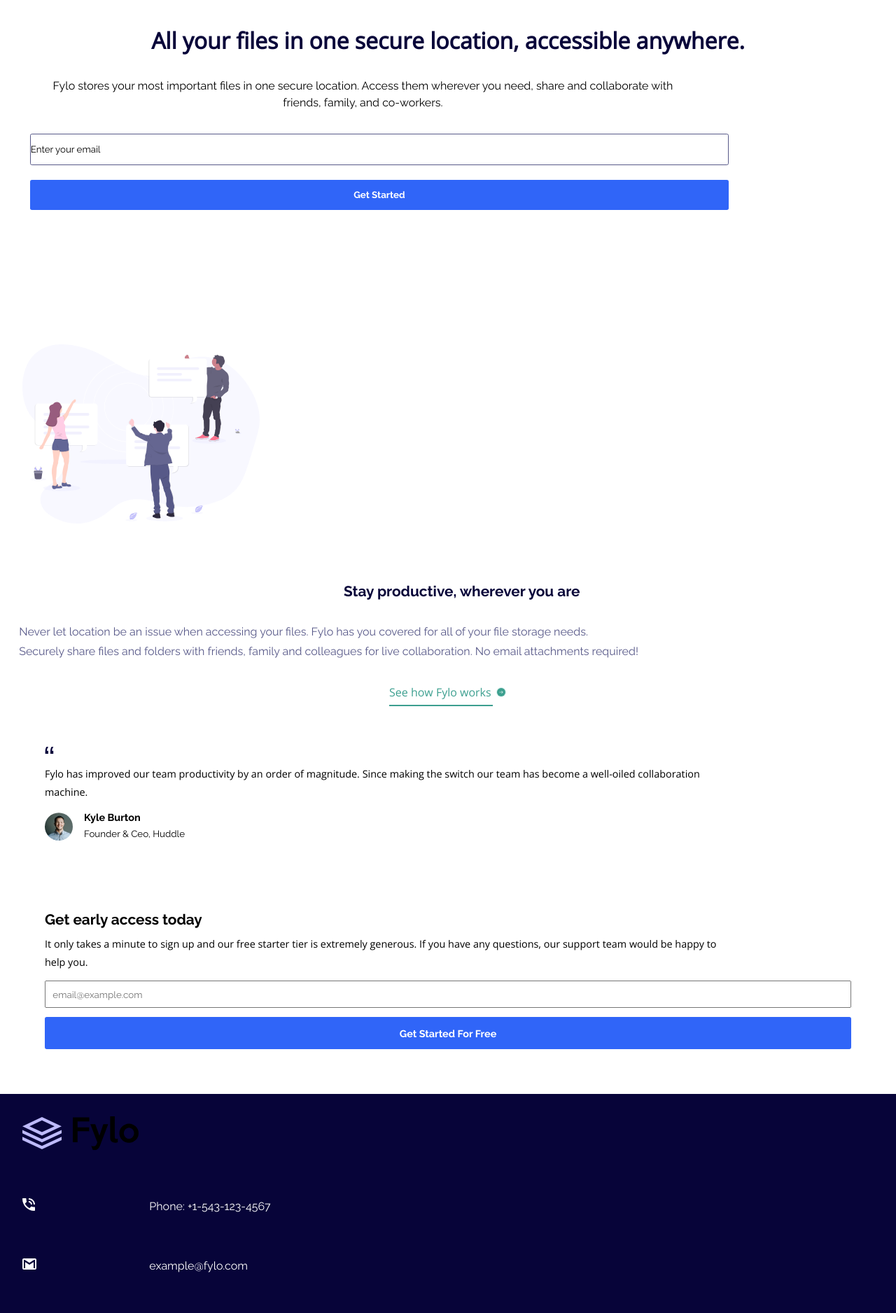
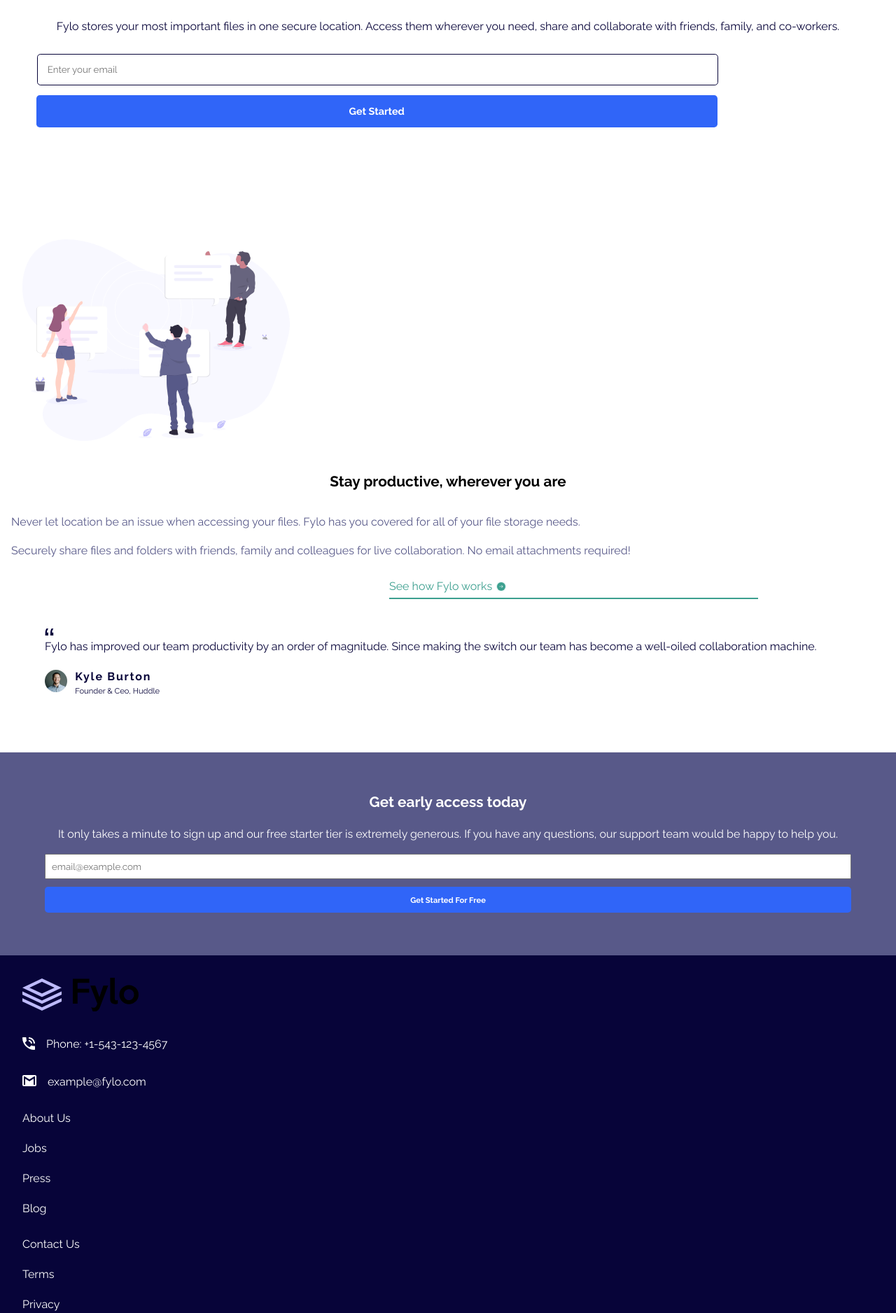
Before and after one commit to TheCoderGuru/fylo-landing-page-with-two-column-layout, a website: page src/index.html in a window 1280 px wide. Shown: the part 420-2296 px from the top of the page at 70% size. Drawn offline with nearby package versions, Linux system fonts and the light colour scheme; files that its build step writes are made by us from their sources; files whose address does not match are found by name.

Commit message:
Updated the code in the staged files in terms of currently working on the mobile version

```diff
--- a/src/index.html
+++ b/src/index.html
@@ -6,10 +6,6 @@
     <!-- displays site properly based on user's device -->
     <link rel="preconnect" href="https://fonts.googleapis.com" />
     <link rel="preconnect" href="https://fonts.gstatic.com" crossorigin />
-    <link
-      href="https://fonts.googleapis.com/css2?family=Raleway:wght@400;700&display=swap"
-      rel="stylesheet"
-    />
     <link rel="preconnect" href="https://fonts.googleapis.com" />
     <link rel="preconnect" href="https://fonts.gstatic.com" crossorigin />
     <link
@@ -20,7 +16,7 @@
       rel="icon"
       type="image/png"
       sizes="32x32"
-      href="./images/favicon-32x32.png"
+      href="./assets/images/favicon-32x32.png"
     />
 
     <link rel="stylesheet" href="css/style.css" />
@@ -35,7 +31,7 @@
         <div>
           <img
             class="navbar__logo"
-            src="./images/logo.svg"
+            src="./assets/images/logo.svg"
             alt="website logo for fylo"
           />
         </div>
@@ -47,7 +43,14 @@
       </nav>
     </header>
     <main>
-      <div class="hero-grid">
+      <div class="hero__grid">
+        <div>
+          <img
+            class="hero__image image"
+            src="./assets/images/illustration-1.svg"
+            alt="hero image"
+          />
+        </div>
         <div class="hero">
           <h1 class="hero__title">
             All your files in one secure location, accessible anywhere.
@@ -57,66 +60,75 @@
             them wherever you need, share and collaborate with friends, family,
             and co-workers.
           </p>
-          <div class="hero-flex-group">
+          <form class="hero__flex">
             <input
+              class="hero__flex__email"
               type="email"
               name="email"
               id=""
               placeholder="Enter your email"
             />
-            <input type="submit" value="Get Started" />
-          </div>
-        </div>
-        <div>
-          <img
-            class="hero__image image"
-            src="./images/illustration-1.svg"
-            alt="hero image"
+            <input
+              class="hero__flex__submit"
+              type="submit"
+              value="Get Started"
             />
+          </form>
         </div>
       </div>
 
       <div class="container">
         <img
           class="container__image image"
-          src="./images/illustration-2.svg"
+          src="./assets/images/illustration-2.svg"
           alt="illustration showing a group of productive people"
         />
         <h1 class="container__title">Stay productive, wherever you are</h1>
         <p class="container__description">
           Never let location be an issue when accessing your files. Fylo has you
           covered for all of your file storage needs.
-          <span>
-            <br />Securely share files and folders with friends, family and
-            colleagues for live collaboration. No email attachments required!
-          </span>
         </p>
-        <div class="flex">
-          <a class="container__link" href="#">See how Fylo works</a>
+        <p class="container__description__lower">
+          Securely share files and folders with friends, family and colleagues
+          for live collaboration. No email attachments required!
+        </p>
+        <div class="container__lower">
+          <a class="container__lower__link" href="#">See how Fylo works</a>
           <img
-            src="./images/icon-arrow.svg"
+            class="container__lower__icon"
+            src="./assets/images/icon-arrow.svg"
             alt="arrow pointing to the right"
           />
         </div>
       </div>
 
       <div class="quote">
-        <img src="./images/icon-quotes.svg" alt="quotes icon" />
-        <p>
+        <img
+          class="quote__icon"
+          src="./assets/images/icon-quotes.svg"
+          alt="quotes icon"
+        />
+        <p class="quote__description">
           Fylo has improved our team productivity by an order of magnitude.
           Since making the switch our team has become a well-oiled collaboration
           machine.
         </p>
-        <div class="flex-author">
+        <div class="quote__flex-author">
           <div>
-            <img src="./images/avatar-testimonial.jpg" alt="" />
+            <img
+              class="quote__flex-author__avatar"
+              src="./assets/images/avatar-testimonial.jpg"
+              alt=""
+            />
           </div>
-          <div class="flex-lower">
-            <p>Kyle Burton</p>
-            <small>Founder & Ceo, Huddle</small>
+          <div class="quote__flex-lower">
+            <p class="quote__flex-lower__author-name">Kyle Burton</p>
+            <small class="quote__flex-lower__author-position"
+              >Founder & Ceo, Huddle</small
+            >
           </div>
         </div>
-
+      </div>
         <div class="access-container">
           <div>
             <h1 class="access-container__title">Get early access today</h1>
@@ -126,24 +138,26 @@
               would be happy to help you.
             </p>
           </div>
-          <div class="button-group">
+          <div class="centered">
+            <div class="button__group">
               <input
-              class="field-email"
+                class="button__group__email"
                 type="text"
                 name=""
                 id=""
                 placeholder="email@example.com"
               />
-            <a class="btn btn-primary" href="">Get Started For Free</a>
+              <a class="button__group__submit" href="">Get Started For Free</a>
             </div>
           </div>
         </div>
-      <footer class="footer-container">
+      </div>
+      <footer class="footer">
         <div>
-          <img src="./images/logo.svg" alt="logo" />
+          <img class="footer__logo" src="./assets/images/logo.svg" alt="logo" />
           <div class="footer-item">
             <div>
-              <img src="./images/icon-phone.svg" alt="phone icon" />
+              <img class="footer-icon" src="./assets/images/icon-phone.svg" alt="phone icon" />
             </div>
             <div class="flex-item">
               <p>Phone: +1-543-123-4567</p>
@@ -151,7 +165,7 @@
           </div>
           <div class="footer-item">
             <div>
-              <img src="./images/icon-email.svg" alt="email icon" />
+              <img class="footer-icon" src="./assets/images/icon-email.svg" alt="email icon" />
             </div>
             <div class="flex-item">
               <p>example@fylo.com</p>
--- a/src/sass/style.scss
+++ b/src/sass/style.scss
@@ -6,6 +6,7 @@
 $moderate-cyan: hsl(170, 45%, 43%);
 $light-grayish-blue: hsl(240, 75%, 98%);
 $light-gray: hsl(0, 0%, 75%);
+$font-sans: "Raleway", sans-serif;
 
 * {
   padding: 0;
@@ -13,11 +14,12 @@
   box-sizing: border-box;
   text-decoration: none;
   outline: none;
-  font-family: "Raleway", sans-serif;
+  font-family: $font-sans;
 }
 
 body {
   min-height: 100vh;
+  overflow-x: hidden;
 }
 
 .navbar {
@@ -41,346 +43,251 @@
   }
 }
 
-.hero-grid {
+.hero {
+  &__grid {
     display: grid;
     grid-template-columns: 1fr;
   }
-
-.hero {
-  order: 1;
   &__title {
+    font-size: 1.7rem;
     text-align: center;
     color: $very-dark-blue;
-    font-family: "Open Sans";
-    font-weight: 700;
-    margin-top: 1.7em;
-    margin-inline: 0.2em;
+    padding-inline: 1em;
+    margin-block-start: 1em;
   }
+  &__image {
+    height: 18rem;
+    width: auto;
+    margin-inline: 2em;
+  }
+
   &__description {
     text-align: center;
-    width: 73.5%;
-    margin-block: 2em;
-    line-height: 1.5;
+    margin-block-start: 2em;
+    line-height: 1.6;
+    color: $very-dark-blue;
     margin-inline: 3em;
-  }
-  &__image {
-    margin-top: 5em;
-    height: 16em;
-    margin-inline: 2em;
   }
 }
 
-.hero-flex-group {
+.hero__flex {
   display: flex;
-  margin-inline: 1em;
   flex-direction: column;
+
+  &__email {
+    padding: 1em;
+    margin-block-start: 2em;
+    margin-inline: 4em;
+    width: 76%;
+    border-radius: 0.3rem;
+    border: 1px solid $very-dark-blue;
+    font-weight: 500;
   }
 
-.image {
-  height: 16em;
-  margin-inline: 2em;
+  &__submit {
+    background-color: $bright-blue;
+    color: white;
+    border: none;
+    width: 76%;
+    margin-inline: 3.6em;
+    margin-block-start: 1em;
+    padding: 1em;
+    border-radius: 0.3rem;
+    font-family: $font-sans;
+    font-weight: bold;
+    font-size: 0.9em;
+  }
 }
 
 .container__title {
-  font-size: 1.3em;
+  font-size: 1.3rem;
   text-align: center;
-  color: $very-dark-blue;
-  margin-left: 1.9em;
+  margin-block-start: 2em;
 }
 
 .container__description {
-  margin-inline: 1.7em;
+  margin-inline-start: 1em;
+  margin-top: 2em;
+  padding-inline-end: 3.4em;
+  line-height: 1.8;
   color: $desaturated-blue;
-  margin-block: 2em;
-  line-height: 1.8;
-  width: 85%;
+
+  &__lower {
+    margin-inline-start: 1em;
+    margin-top: 1em;
+    color: $desaturated-blue;
+  }
 }
 
-.container__image {
-  margin-top: 12em;
-  margin-bottom: 5em;
+.container__image{
+  margin-block-start: 10em;
 }
 
-.container__link {
+.container__lower {
   text-align: center;
-  justify-content: center;
-  display: block;
-  color: $moderate-cyan;
-  position: relative;
-  font-weight: 500;
-  font-family: "Open Sans";
-}
-
-input[type="email"] {
-  margin-inline: 2em;
-  margin-bottom: 1.6em;
-  width: 80%;
-  border: 1px solid $desaturated-blue;
-  border-radius: 0.2em;
-  padding-block: 1em;
-}
-
-.hero-flex-group input:nth-child(1)::placeholder {
-  color: black;
-  font-weight: 500;
-  margin-left: 2em;
-}
-
-input[type="submit"] {
-  width: 80%;
-  margin-inline: 2em;
-  padding-block: 1em;
-  font-weight: 700;
-  border: none;
-  color: white;
-  border-radius: 0.2em;
-  background-color: $bright-blue;
-}
-
-// Quote section
-
-.flex {
   display: flex;
   justify-content: center;
   align-items: center;
   position: relative;
+  gap: 0.3em;
+  margin-block-start: 2em;
 
-  & img {
-    margin-left: 0.4em;
+  &__link {
+    color: $moderate-cyan;
   }
-  & ::after {
+
+  &__icon {
+    object-fit: contain;
+    top: 0.1em;
+  }
+
+  &__link::after {
     content: "";
     display: block;
     margin-top: 0.4em;
     text-decoration: underline;
     position: absolute;
-    width: 100%;
+    width: 41%;
     border: 1px solid $moderate-cyan;
   }
 }
 
 .quote {
-  margin-inline: 4em;
-  margin-block: 4em;
-}
-.quote p {
-  width: 85%;
-  margin-top: 0.7em;
-  font-family: "Open Sans", sans-serif;
-  line-height: 1.8;
-  font-size: 0.9rem;
+  margin-inline-start: 4em;
+  margin-block-start: 3em;
+  font-family: $font-sans;
+  color: $very-dark-blue;
+
+  &__flex-author {
+    display: flex;
+    flex-direction: row;
+    gap: 0.7em;
   }
 
-.flex-author {
-  display: flex;
+  &__flex-lower__author-name {
+    font-weight: bold;
+    color: $very-dark-blue;
+    letter-spacing: 0.11em;
   }
 
-.flex-author img {
-  margin-top: 1em;
-  clip-path: circle(50%);
-  height: 2.5em;
-  width: auto;
+  &__flex-lower__author-position {
+    font-size: 0.7rem;
   }
 
-.flex-lower {
-  margin-left: 1em;
-
-  & p:first-of-type {
-    font-weight: bold;
-    font-family: "Raleway";
+  &__flex-lower {
+    margin-block-start: 1.5em;
   }
 
-  & p:nth-child(2) {
-    font-size: 0.2rem;
+  &__flex-author__avatar {
+    border-radius: 50%;
+    height: 2rem;
+    margin-block-start: 1.5em;
+    width: auto;
   }
 }
 
-// Get early access section
+.access-container {
+  background-color: $desaturated-blue;
+  margin-block-start: 5em;
+  padding: 1em;
+  text-align: center;
+  justify-content: center;
 
-.access-container {
-  margin-top: 6em;
   &__title {
-    display: inline-block;
-    font-size: 1.3em;
+    color: white;
     text-align: center;
-    // margin-inline: 2em;
+    font-size: 1.3rem;
+    margin-block-start: 2em;
+    margin-block-end: 1em;
+  }
+
+  &__description {
+    color: white;
+    line-height: 1.6rem;
+    text-align: center;
+    padding-inline-end: 3em;
+    padding-inline-start: 3em;
   }
 }
 
-.button-group {
+// ! Utility Classes
+
+.image {
+  height: 18rem;
+  width: auto;
+  margin-inline: 2em;
+}
+
+.button__group {
   display: flex;
   flex-direction: column;
+  margin-top: 1em;
+  margin-inline: 3em;
+
+  &__email {
+    padding: 0.6em;
   }
 
-.btn.btn-primary {
+  &__email::placeholder {
+    text-align: left;
+  }
+
+  &__submit {
+    background-color: $bright-blue;
+    color: white;
+    border: none;
+    margin-block-start: 1em;
+    padding: 1em;
     width: 100%;
-  padding-block: 1em;
-  font-weight: 700;
-  border: none;
-  font-size: 0.9em;
-  text-align: center;
-  color: white;
-  border-radius: 0.2em;
-  background-color: $bright-blue;
-}
-.field-email {
-  margin-block: 1em;
-  padding: 0.7em;
-}
-// Footer section
-
-.footer-container {
-  background-color: $very-dark-blue;
-
-  & div img {
-    margin-block: 2em;
-    margin-left: 2em;
-    color: white;
+    border-radius: 0.3rem;
+    font-family: $font-sans;
+    font-weight: bold;
+    font-size: 0.7em;
+    margin-block-end: 4em;
   }
 }
 
-.footer-item {
-  display: grid;
-  grid-template-columns: 1fr 5fr;
+.footer {
+  background-color: $very-dark-blue;
+  &__logo {
+    margin-top: 2em;
+    margin-inline-start: 2em;
   }
 
-.flex-item {
-  width: fit-content;
-  display: grid;
-  font-weight: 500;
+  &-item {
+    display: flex;
+    flex-direction: row;
     color: white;
-  vertical-align: middle;
-  place-content: center;
+    gap: 1em;
+    margin-inline-start: 2em;
+    margin-block-start: 2em;
   }
 
-.footer-links {
-  margin-inline: 2em;
-  & div > p {
-    margin-block: 2em;
+  &-links,
+  &-links-2 {
     color: white;
+    margin-block-start: 2em;
+    margin-inline-start: 2em;
+  }
+
+  &-links p,
+  &-links-2 p {
+    margin-block-end: 1.5em;
+  }
+
+  &-social-media {
+    display: flex;
+    color: white;
+    flex-direction: row;
+    justify-content: center;
+    align-items: center;
+  }
+
+  &-social-media ion-icon {
+    margin-inline-end: 2em;
+    border: 1px solid currentColor;
+    border-radius: 50%;
+    padding: 0.4rem;
+    margin-block-end: 4em;
   }
 }
-
-.footer-links-2 {
-  margin-inline: 2em;
-  margin-block: 4em;
-
-  & p {
-    margin-block: 2em;
-    color: white;
-  }
-}
-
-.footer-social-media {
-  text-align: center;
-  color: white;
-  grid-template-columns: repeat(3, 0.5fr);
-
-  & ion-icon {
-    border-radius: 50%;
-    border: 1px solid;
-    padding: 0.5em;
-    margin-right: 1rem;
-  }
-}
-
-// Desktop Version
-
-@media only screen and (min-width: 1440px) {
-  .hero-grid {
-    grid-template-columns: repeat(2, 1fr);
-  }
-
-  .hero {
-    order: -1;
-    position: relative;
-    display: grid;
-    place-content: center;
-
-    &__title {
-      margin-top: 3em;
-      font-family: "Raleway";
-      width: 54%;
-      margin-left: 1em;
-      line-height: 1.5;
-      text-align: left;
-    }
-
-    &__description {
-      margin-left: 2.4em;
-      text-align: left;
-      font-family: "Raleway";
-      color: $very-dark-blue;
-      width: 54%;
-    }
-  }
-
-  .hero__image {
-    height: 16 * 1.7em;
-    position: absolute;
-    right: 2em;
-  }
-
-  .hero-flex-group {
-    flex-direction: row;
-  }
-
-  .container {
-    display: grid;
-    grid-template-columns: repeat(2, 1fr);
-    position: relative;
-
-    &__image {
-      right: 0;
-      position: absolute;
-    }
-  }
-
-  .footer-item {
-    display: grid;
-    grid-template-columns: repeat(1fr, 22fr);
-  }
-
-  .footer-container {
-    display: grid;
-    grid-template-columns: repeat(4, 1fr);
-  }
-
-  .footer-links {
-    display: grid;
-    place-items: center;
-  }
-
-  .footer-social-media {
-    display: flex;
-    flex-direction: row;
-    gap: 2em;
-    margin-top: 7em;
-  }
-
-  .footer-social-media ion-icon {
-    color: white;
-    border: 1px solid white;
-    border-radius: 50%;
-    padding: 0.5em;
-  }
-
-  input[type="submit"] {
-    height: 75%;
-    margin-inline: 1em;
-  }
-
-  // .container_title{
-  //   text-align: left;
-  //   margin-top: 9em;
-  // }
-
-  // .container__description{
-  //   text-align: left;
-  // }
-
-  .access-container {
-    display: grid;
-    grid-template-columns: repeat(2, 1fr);
-  }
-}
```
Also changed, not shown: public/index.html (+49 -35 lines), public/css/style.css. Lines whose indentation alone changed are shown as unchanged.
